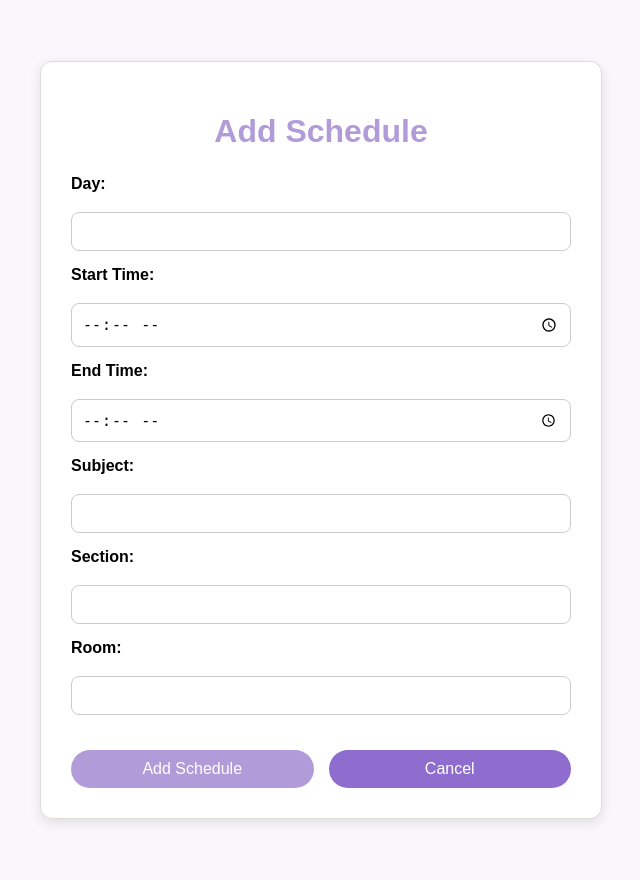
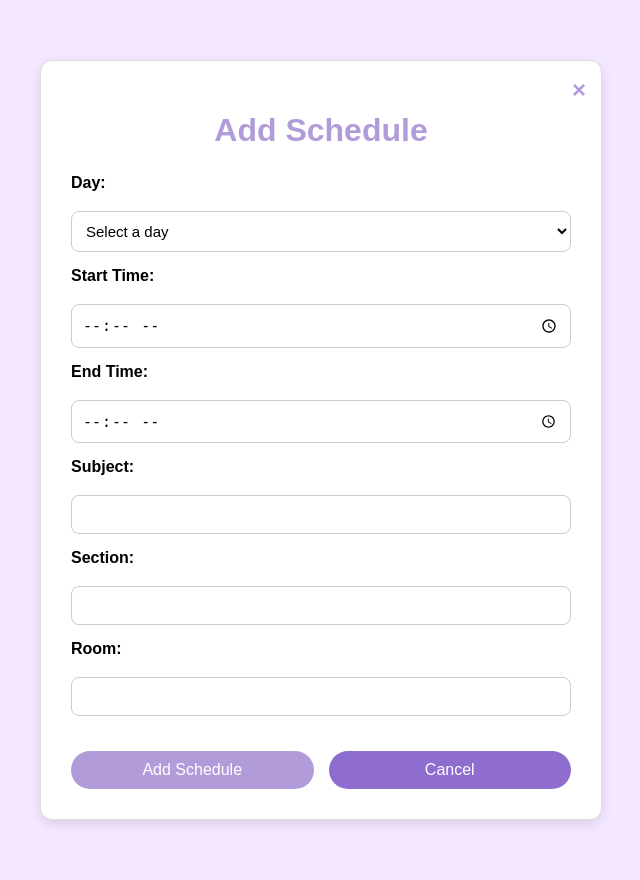
Before and after one commit to kurorimiii/Room_avail, a Flask app: page /add in a window 1280 px wide. Shown: the whole page, without its empty margins (319-959 px from the left). Run offline with Flask 3, Linux system fonts and the light colour scheme; a user stored in the database is signed in.

Commit message:
add.html

```diff
--- a/templates/add.html
+++ b/templates/add.html
@@ -7,13 +7,13 @@
         :root {
             --main-purple: #b19cd9;
             --dark-purple: #8e6dcf;
+            --light-purple: #f3e8ff;
             --hover-purple: #a188d4;
-            --light-bg: #f9f6fc;
         }
 
         body {
             font-family: Arial, sans-serif;
-            background-color: var(--light-bg);
+            background-color: var(--light-purple);
             margin: 0;
             padding: 40px 20px;
             display: flex;
@@ -30,6 +30,23 @@
             width: 100%;
             max-width: 500px;
             box-shadow: 0 4px 12px rgba(0,0,0,0.1);
+            position: relative;
+        }
+
+        .close-btn {
+            position: absolute;
+            top: 15px;
+            right: 15px;
+            font-size: 24px;
+            color: var(--main-purple);
+            text-decoration: none;
+            font-weight: bold;
+            cursor: pointer;
+            transition: color 0.3s;
+        }
+
+        .close-btn:hover {
+            color: #f44336;
         }
 
         h1 {
@@ -50,7 +67,8 @@
         }
 
         input[type="text"],
-        input[type="time"] {
+        input[type="time"],
+        select {
             padding: 10px;
             border: 1px solid #ccc;
             border-radius: 8px;
@@ -110,25 +128,35 @@
 </head>
 <body>
     <div class="form-container">
+        <a href="/" class="close-btn" aria-label="Close form">&times;</a>
         <h1>Add Schedule</h1>
         <form action="/add" method="post">
             <label for="day">Day:</label>
-            <input type="text" name="day" required>
+            <select name="day" id="day" required>
+                <option value="">Select a day</option>
+                <option value="Sunday">Sunday</option>
+                <option value="Monday">Monday</option>
+                <option value="Tuesday">Tuesday</option>
+                <option value="Wednesday">Wednesday</option>
+                <option value="Thursday">Thursday</option>
+                <option value="Friday">Friday</option>
+                <option value="Saturday">Saturday</option>
+            </select>
 
             <label for="start_time">Start Time:</label>
-            <input type="time" name="start_time" required>
+            <input type="time" name="start_time" id="start_time" required>
 
             <label for="end_time">End Time:</label>
-            <input type="time" name="end_time" required>
+            <input type="time" name="end_time" id="end_time" required>
 
             <label for="subject">Subject:</label>
-            <input type="text" name="subject" required>
+            <input type="text" name="subject" id="subject" required>
 
             <label for="section">Section:</label>
-            <input type="text" name="section" required>
+            <input type="text" name="section" id="section" required>
 
             <label for="room">Room:</label>
-            <input type="text" name="room" required>
+            <input type="text" name="room" id="room" required>
 
             <div class="button-group">
                 <button type="submit">Add Schedule</button>
```
